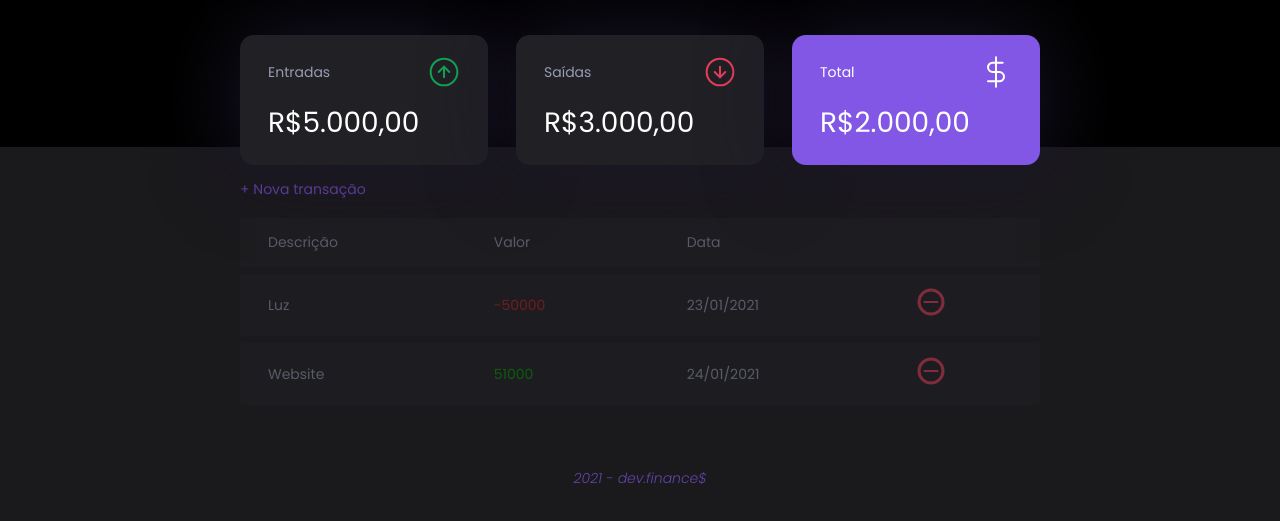
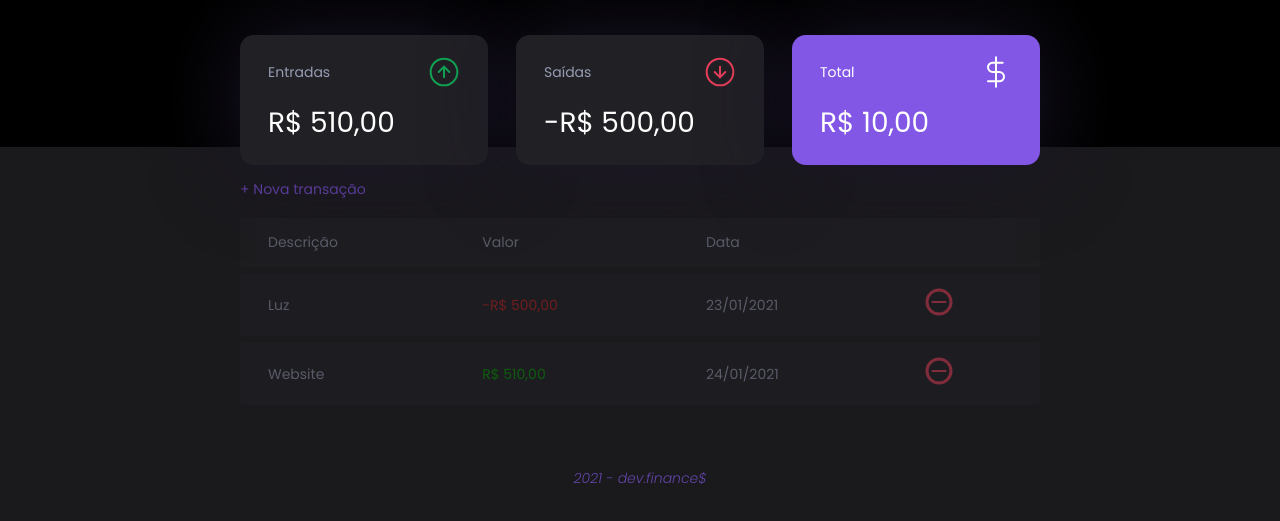
Before and after one commit to wallyngson/management-financial, a plain HTML site: page index.html in a window 1280 px wide. Shown: the part 103-624 px from the top of the page. Drawn offline with Linux system fonts and the light colour scheme.

Commit message:
create-transactions

```diff
--- a/index.html
+++ b/index.html
@@ -41,7 +41,7 @@
                     <span>Entradas</span>
                     <img src="./assets/income.svg" alt="Image de entrada">
                 </h3>
-                <p>R$5.000,00</p>
+                <p id="incomeDisplay">R$5.000,00</p>
             </div>
 
             <div class="card">
@@ -49,7 +49,7 @@
                     <span>Saídas</span>
                     <img src="./assets/expense.svg" alt="Image de saída">
                 </h3>
-                <p>R$3.000,00</p>
+                <p id="expenseDisplay">R$3.000,00</p>
             </div>
 
             <div class="card total">
--- a/index.js
+++ b/index.js
@@ -25,21 +25,38 @@ const transactions = [
 
 const Transaction = {
   incomes() {
-    // somar as entradas
+    let income = 0
+
+    transactions.forEach(transaction => {
+      if (transaction.amount > 0) {
+        income += transaction.amount
+      }
+    })
+
+    return income
   },
 
   expenses() {
-    // somar as saídas
+    let expense = 0
+
+    transactions.forEach(transaction => {
+      if (transaction.amount < 0) {
+        expense += transaction.amount
+      }
+    })
+
+    return expense
   },
 
   total() {
-
+    return this.incomes() + this.expenses()
   }
 }
 
 const DOM = {
   transactionContainer: document.querySelector('#data-table tbody'),
 
+  // criando uma nova transação...
   addTransaction(transaction, index) {
     const tr = document.createElement('tr')
     tr.innerHTML = this.innerHTMLTransaction(transaction)
@@ -48,14 +65,16 @@ const DOM = {
   },
 
   innerHTMLTransaction(transaction) {
+    // definido qual a cor para números negativos e positivos...
     const CSSclass = transaction.amount > 0 ? "income" : "expense"
 
-    // const amount =
+    // chamando a função que formata o valor...
+    const amount = Utils.formatCurrency(transaction.amount)
 
     // criando uma máscara do HTML...
     const html = `
       <td class="description">${transaction.descrition}</td>
-      <td class=${CSSclass}>${transaction.amount}</td>
+      <td class=${CSSclass}>${amount}</td>
       <td class="date">${transaction.date}</td>
       <td>
         <img src="./assets/minus.svg" alt="">
@@ -63,12 +82,39 @@ const DOM = {
     `
 
     return html
+  },
+
+  // atualiza os valores de entrada, saída e o valor total...
+  updateBalance() {
+    document
+      .getElementById('incomeDisplay')
+      .innerHTML = Utils.formatCurrency(Transaction.incomes())
+
+    document
+      .getElementById('expenseDisplay')
+      .innerHTML = Utils.formatCurrency(Transaction.expenses())
+
+      document
+      .getElementById('text-total')
+      .innerHTML = Utils.formatCurrency(Transaction.total())
   }
 }
 
+// Funções úteis para o programa...
 const Utils = {
+
+  // atualiza o formato do valor para BRL - R$000,00
   formatCurrency(value) {
     const signal = Number(value) > 0 ? "" : "-"
+
+    value = String(value).replace(/\D/g, "")
+    value = Number(value) / 100
+    value = value.toLocaleString("pt-BR", {
+      style: "currency",
+      currency: "BRL"
+    })
+
+    return signal + value
   },
 }
 
@@ -76,6 +122,8 @@ const Utils = {
 transactions.forEach(transaction => {
   DOM.addTransaction(transaction)
 })
+
+DOM.updateBalance()
 
 // CHANGE COLOR
 
```
